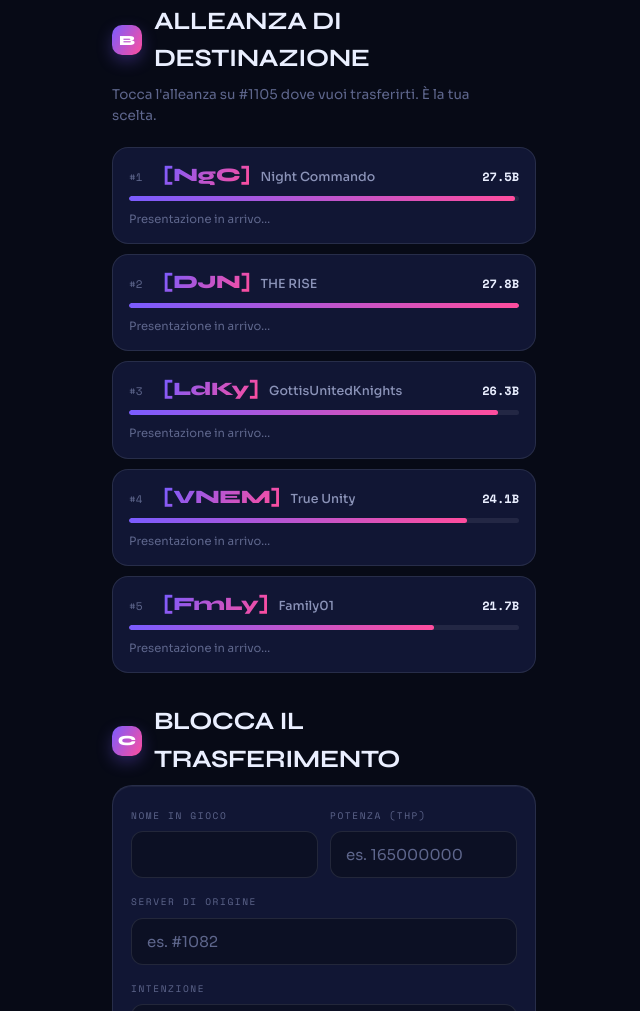
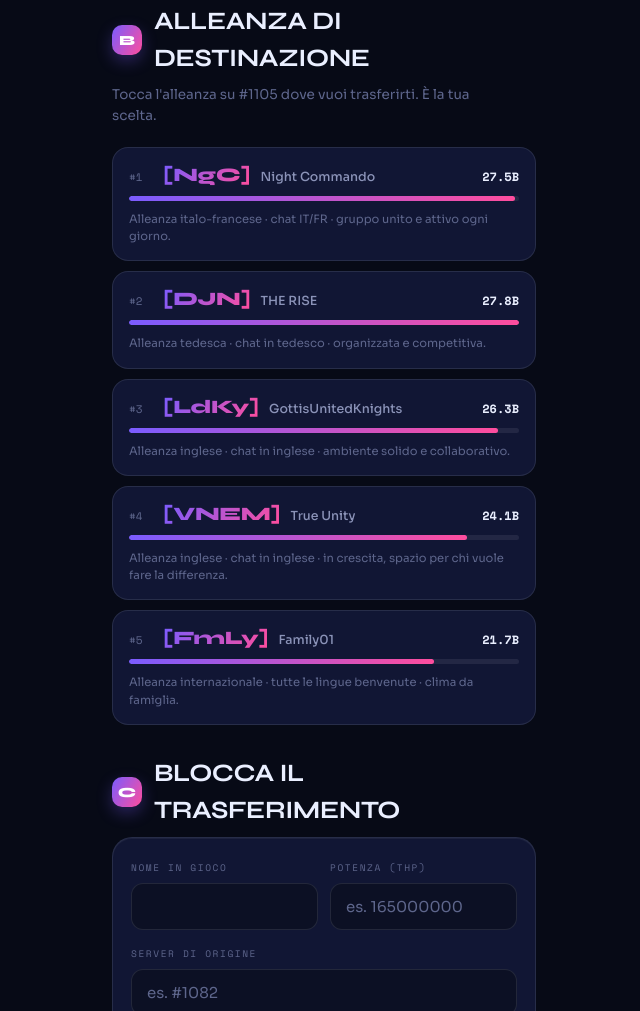
Before and after one commit to serafino86/transfer-surge-1105, a plain HTML site: page index.html in a window 1280 px wide. Shown: the part 956-1967 px from the top of the page, without its empty margins (316-956 px from the left). Drawn offline with nearby package versions, Linux system fonts and the light colour scheme; no server answers.

Commit message:
Presentazioni di base delle 5 alleanze in IT/FR/EN/DE
Co-Authored-By: Claude Opus 5.5 <noreply@anthropic.com>
Claude-Session: https://claude.ai/code/session_01XMVPci7kyQo3nmHminEmeK

```diff
--- a/index.html
+++ b/index.html
@@ -342,6 +342,29 @@ const ALLIANCES=[
   {tag:'VNEM',name:'True Unity',          pw:24.1},
   {tag:'FmLy',name:'Family01',            pw:21.7},
 ];
+// presentazioni di base; se i leader salvano un testo dalla dashboard, vince quello
+const DEFAULT_REQ={
+  NgC:{it:'Alleanza italo-francese · chat IT/FR · gruppo unito e attivo ogni giorno.',
+       fr:'Alliance italo-française · chat IT/FR · groupe soudé, actif chaque jour.',
+       en:'Italian-French alliance · IT/FR chat · tight-knit, active every day.',
+       de:'Italienisch-französische Allianz · Chat IT/FR · geschlossen, täglich aktiv.'},
+  DJN:{it:'Alleanza tedesca · chat in tedesco · organizzata e competitiva.',
+       fr:'Alliance allemande · chat en allemand · organisée et compétitive.',
+       en:'German alliance · German chat · organised and competitive.',
+       de:'Deutsche Allianz · Chat auf Deutsch · organisiert und ehrgeizig.'},
+  LdKy:{it:'Alleanza inglese · chat in inglese · ambiente solido e collaborativo.',
+       fr:'Alliance anglophone · chat en anglais · ambiance solide et coopérative.',
+       en:'English-speaking alliance · English chat · solid, team-first crew.',
+       de:'Englischsprachige Allianz · Chat auf Englisch · solide und teamorientiert.'},
+  VNEM:{it:'Alleanza inglese · chat in inglese · in crescita, spazio per chi vuole fare la differenza.',
+       fr:'Alliance anglophone · chat en anglais · en progression, de la place pour qui veut peser.',
+       en:'English-speaking alliance · English chat · growing, room for players who want to make a difference.',
+       de:'Englischsprachige Allianz · Chat auf Englisch · wächst, Platz für alle, die etwas bewegen wollen.'},
+  FmLy:{it:'Alleanza internazionale · tutte le lingue benvenute · clima da famiglia.',
+       fr:'Alliance internationale · toutes les langues bienvenues · esprit famille.',
+       en:'International alliance · every language welcome · family vibe.',
+       de:'Internationale Allianz · alle Sprachen willkommen · familiäre Stimmung.'},
+};
 const PWMAX=Math.max(...ALLIANCES.map(a=>a.pw));
 
 const T={
@@ -524,7 +547,7 @@ function buildRoster(){
   const t=T[state.lang],box=$('roster');box.innerHTML='';
   ALLIANCES.forEach((a,i)=>{
     // testo dal backend pubblico: niente HTML
-    const req=String((remoteTexts[a.tag]?.[state.lang]?.req)||t.reqMissing).replace(/[&<>"']/g,c=>'&#'+c.charCodeAt(0)+';');
+    const req=String((remoteTexts[a.tag]?.[state.lang]?.req)||DEFAULT_REQ[a.tag]?.[state.lang]||t.reqMissing).replace(/[&<>"']/g,c=>'&#'+c.charCodeAt(0)+';');
     const b=document.createElement('button');
     b.type='button';b.className='roster-btn'+(state.alliance===a.tag?' on':'');
     b.innerHTML=`
```
